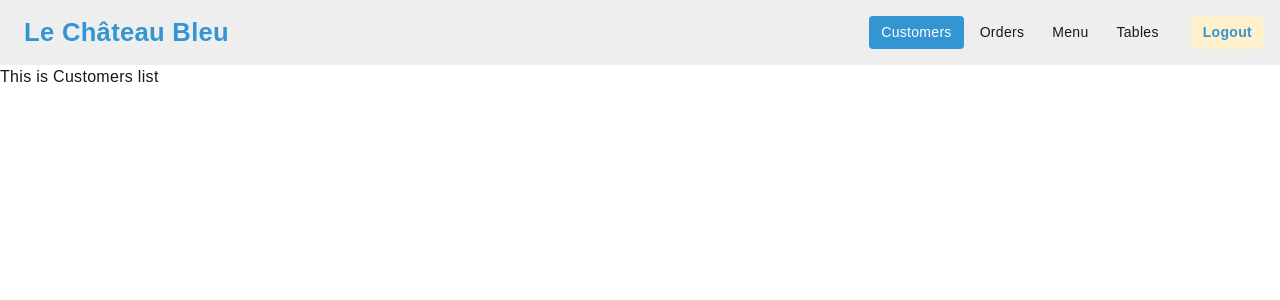
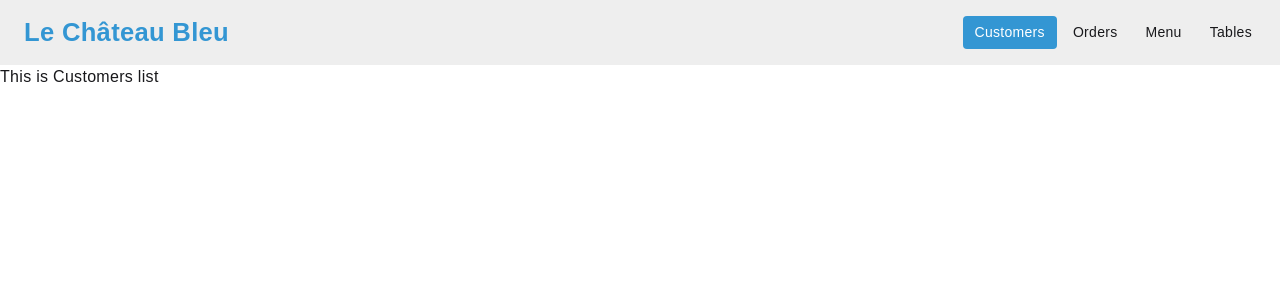
Before and after one commit to johnrico364/mini-restaurant-app, a React (Vite) app in the folder client/: page /admin/customers in a window 1280 px wide. Shown: the top 300 px of the page. Built offline with nearby package versions, Linux system fonts and the light colour scheme.

Commit message:
Remove logout btn

```diff
--- a/client/src/admin/navbar/Page.tsx
+++ b/client/src/admin/navbar/Page.tsx
@@ -68,13 +68,6 @@ export const Navbar: React.FC<NavbarProps> = ({ outlet }) => {
                   Tables
                 </NavLink>
               </li>
-              <li className="ml-4">
-                <div
-                  className="bg-[#FFF0CE] font-bold text-[#3396D3] hover:scale-110"
-                >
-                  Logout
-                </div>
-              </li>
             </ul>
           </div>
         </div>
```
